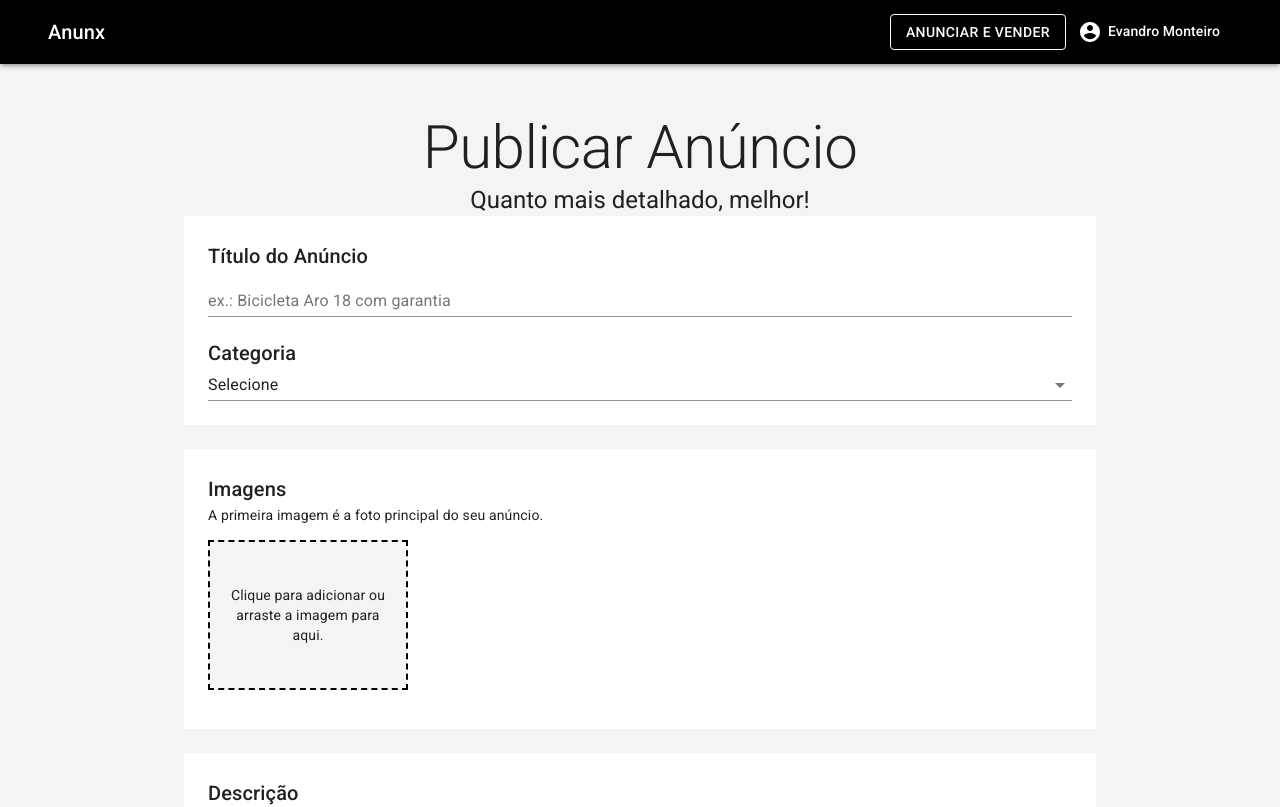
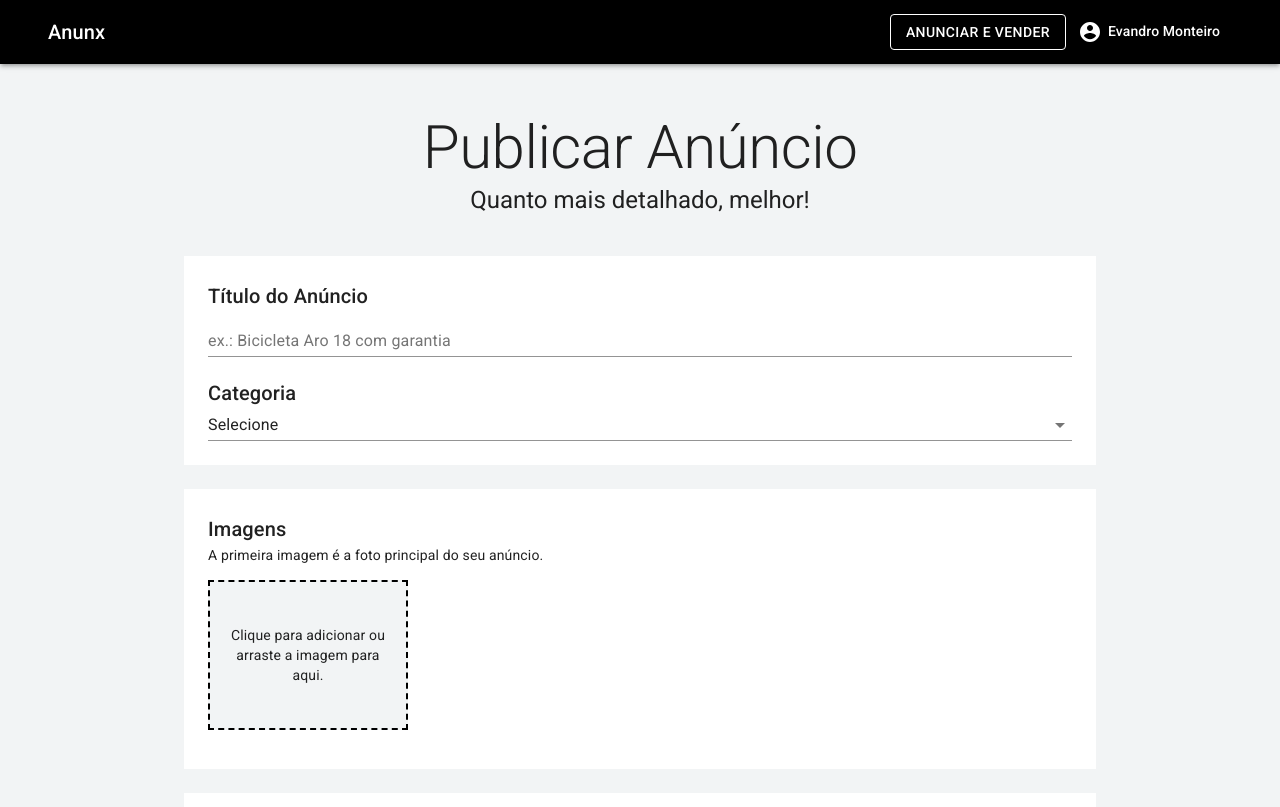
Before and after one commit to EvandroMonteiro/anunx, a Next.js app: page /user/publish in a window 1280 px wide. Shown: the top 807 px of the page. Built offline with nearby package versions, Linux system fonts and the light colour scheme.

Commit message:
instalacao e configuracao do formik, validacao do campo title

```diff
--- a/package.json
+++ b/package.json
@@ -10,10 +10,12 @@
   "dependencies": {
     "@material-ui/core": "^4.12.3",
     "@material-ui/icons": "^4.11.2",
+    "formik": "^2.2.9",
     "next": "11.1.2",
     "react": "17.0.2",
     "react-dom": "17.0.2",
     "react-dropzone": "^11.3.4",
-    "react-material-ui-carousel": "^2.3.1"
+    "react-material-ui-carousel": "^2.3.1",
+    "yup": "^0.32.9"
   }
 }
--- a/pages/user/publish.js
+++ b/pages/user/publish.js
@@ -1,4 +1,7 @@
 import { useState } from 'react'
+import { Formik } from 'formik';
+import * as yup from 'yup';
+
 import {
   Container,
   Typography,
@@ -77,6 +80,14 @@
   }
 }))
 
+const validationSchema = yup.object().shape({
+  title: yup.string()
+    .min(6, 'Escreva um título maior')
+    .max(100, 'Título muito grande')
+    .required('Campo obrigatório'),
+
+})
+
 const Publish = () => {
   const classes = useStyles()
   const [files, setFiles] = useState([])
@@ -104,6 +115,25 @@
 
   return (
     <TemplateDefault>
+      <Formik
+        initialValues={{
+          title: ''
+        }}
+        validationSchema={validationSchema}
+        onSubmit={(values) => {
+          console.log('ok, enviou o form', values)
+        }}
+      >
+        {
+          ({
+            values,
+            errors,
+            handleChange,
+            handleSubmit,
+          }) => {
+            console.log(errors)
+            return (
+              <form onSubmit={handleSubmit}>
                 <Container maxWidth="sm">
                   <Typography component="h1" variant="h2" align="center" color="textPrimary">
                     Publicar Anúncio
@@ -113,15 +143,22 @@
                   </Typography>
                 </Container>
 
+                <br /><br />
+
                 <Container maxWidth="md" className={classes.boxContainer}>
                   <Box className={classes.box}>
                     <Typography component="h6" variant="h6" color="textPrimary">
                       Título do Anúncio
                     </Typography>
                     <TextField
+                      name="title"
+                      value={values.title}
+                      onChange={handleChange}
                       label="ex.: Bicicleta Aro 18 com garantia"
                       size="small"
                       fullWidth
+                      error={errors.title}
+                      helperText={errors.title}
                     />
                     <br /><br />
                     <Typography component="h6" variant="h6" color="textPrimary">
@@ -260,11 +297,16 @@
 
                 <Container maxWidth="md" className={classes.boxContainer}>
                   <Box textAlign="right">
-          <Button variant="contained" color="primary">
+                    <Button type="submit" variant="contained" color="primary">
                       Publicar Anúncio
                     </Button>
                   </Box>
                 </Container>
+              </form>
+            )
+          }
+        }
+      </Formik>
     </TemplateDefault>
   )
 }
```
Also changed, not shown: 1 other file (tests, documents, lock files or other folders). Lines whose indentation alone changed are shown as unchanged.
